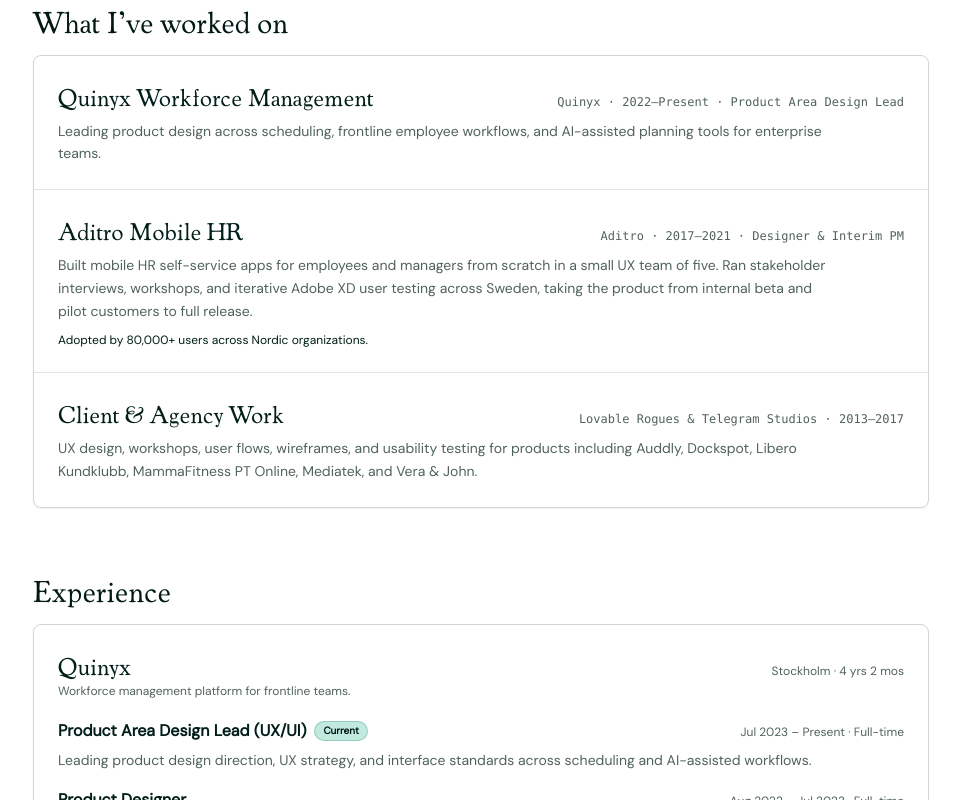
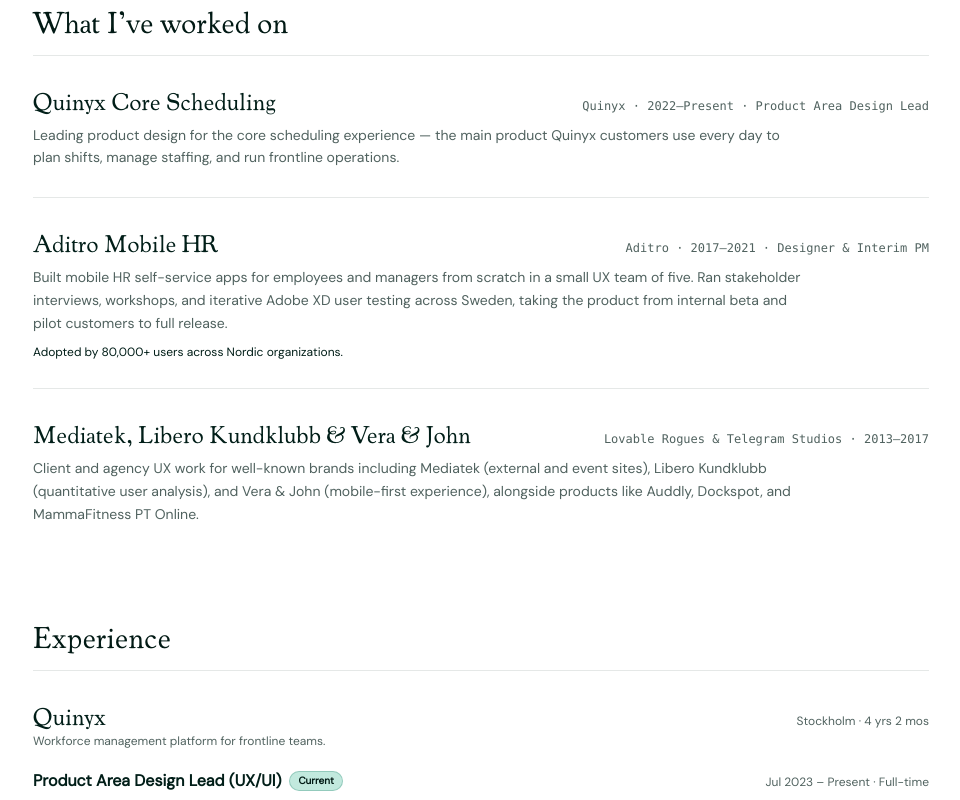
Before and after one commit to bergets/kohl-design, a Next.js app: page /work in a window 1280 px wide. Shown: the part 420-1220 px from the top of the page, without its empty margins (23-983 px from the left). Built offline with nearby package versions, Linux system fonts and the light colour scheme.

Commit message:
chore(work): refine Quinyx/agency copy and remove card wrappers

```diff
--- a/app/work/page.tsx
+++ b/app/work/page.tsx
@@ -3,7 +3,6 @@ import Link from "next/link";
 import { cooper } from "@/app/fonts";
 import { SiteHeader } from "@/components/SiteHeader";
 import { Button } from "@/components/ui/button";
-import { Card } from "@/components/ui/card";
 import { Badge } from "@/components/ui/badge";
 import { ArrowUpRight } from "lucide-react";
 
@@ -21,10 +20,10 @@ interface HighlightProject {
 
 const SELECTED_WORK: HighlightProject[] = [
   {
-    title: "Quinyx Workforce Management",
+    title: "Quinyx Core Scheduling",
     context: "Quinyx · 2022–Present · Product Area Design Lead",
     summary:
-      "Leading product design across scheduling, frontline employee workflows, and AI-assisted planning tools for enterprise teams.",
+      "Leading product design for the core scheduling experience — the main product Quinyx customers use every day to plan shifts, manage staffing, and run frontline operations.",
   },
   {
     title: "Aditro Mobile HR",
@@ -34,10 +33,10 @@ const SELECTED_WORK: HighlightProject[] = [
     outcome: "Adopted by 80,000+ users across Nordic organizations.",
   },
   {
-    title: "Client & Agency Work",
+    title: "Mediatek, Libero Kundklubb & Vera & John",
     context: "Lovable Rogues & Telegram Studios · 2013–2017",
     summary:
-      "UX design, workshops, user flows, wireframes, and usability testing for products including Auddly, Dockspot, Libero Kundklubb, MammaFitness PT Online, Mediatek, and Vera & John.",
+      "Client and agency UX work for well-known brands including Mediatek (external and event sites), Libero Kundklubb (quantitative user analysis), and Vera & John (mobile-first experience), alongside products like Auddly, Dockspot, and MammaFitness PT Online.",
   },
 ];
 
@@ -70,7 +69,7 @@ const CAREER_EXPERIENCES: CompanyExperience[] = [
         type: "Full-time",
         isCurrent: true,
         description:
-          "Leading product design direction, UX strategy, and interface standards across scheduling and AI-assisted workflows.",
+          "Leading product design direction, UX strategy, and interface standards for Quinyx's core scheduling experience — the main product customers use.",
       },
       {
         title: "Product Designer",
@@ -189,10 +188,9 @@ export default function WorkPage() {
             <h2 className={`${cooper.className} text-2xl sm:text-3xl font-normal text-pine-900 dark:text-white`}>
               What I’ve worked on
             </h2>
-            <Card variant="default" className="p-0 overflow-hidden gap-0">
-              <div className="divide-y divide-border/60">
+            <div className="border-t border-pine-800/10 dark:border-[#3B7D6F]/25 divide-y divide-pine-800/10 dark:divide-[#3B7D6F]/25">
               {SELECTED_WORK.map((item) => (
-                  <div key={item.title} className="p-5 sm:p-6 space-y-2">
+                <div key={item.title} className="py-6 sm:py-7 space-y-2">
                   <div className="flex flex-col sm:flex-row sm:items-baseline justify-between gap-1">
                     <h3 className={`${cooper.className} text-xl sm:text-2xl font-normal text-foreground`}>
                       {item.title}
@@ -212,7 +210,6 @@ export default function WorkPage() {
                 </div>
               ))}
             </div>
-            </Card>
           </section>
 
           {/* Experience Timeline */}
@@ -220,10 +217,9 @@ export default function WorkPage() {
             <h2 className={`${cooper.className} text-2xl sm:text-3xl font-normal text-pine-900 dark:text-white`}>
               Experience
             </h2>
-            <Card variant="default" className="p-0 overflow-hidden gap-0">
-              <div className="divide-y divide-border/60">
+            <div className="border-t border-pine-800/10 dark:border-[#3B7D6F]/25 divide-y divide-pine-800/10 dark:divide-[#3B7D6F]/25">
               {CAREER_EXPERIENCES.map((exp) => (
-                  <div key={exp.company} className="p-5 sm:p-6 space-y-5">
+                <div key={exp.company} className="py-6 sm:py-7 space-y-5">
                     <div className="flex flex-col sm:flex-row sm:items-baseline justify-between gap-1">
                       <div>
                         <h3 className={`${cooper.className} text-xl sm:text-2xl font-normal text-foreground`}>
@@ -269,7 +265,6 @@ export default function WorkPage() {
                   </div>
               ))}
             </div>
-            </Card>
           </section>
         </div>
 
```
Lines whose indentation alone changed are shown as unchanged.
